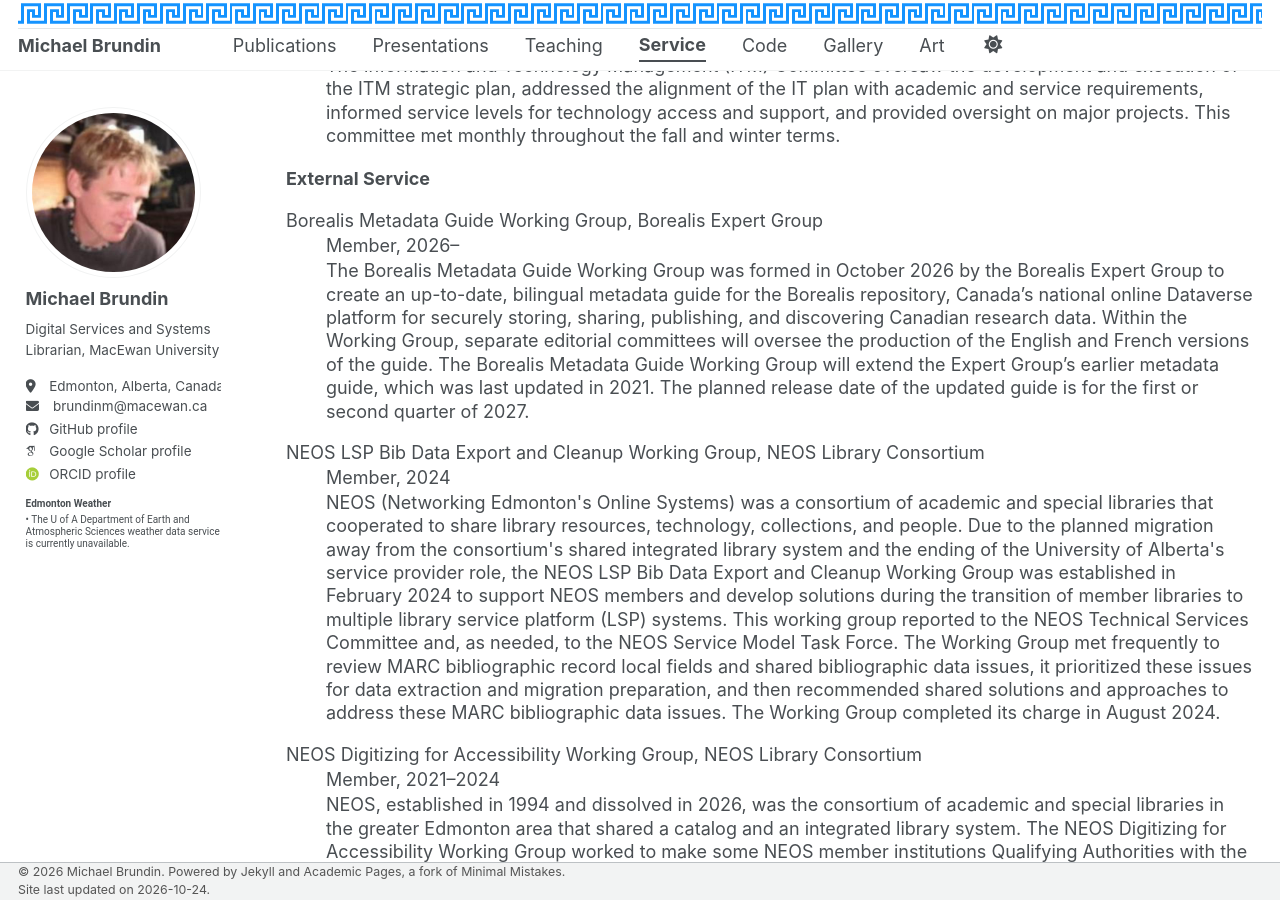
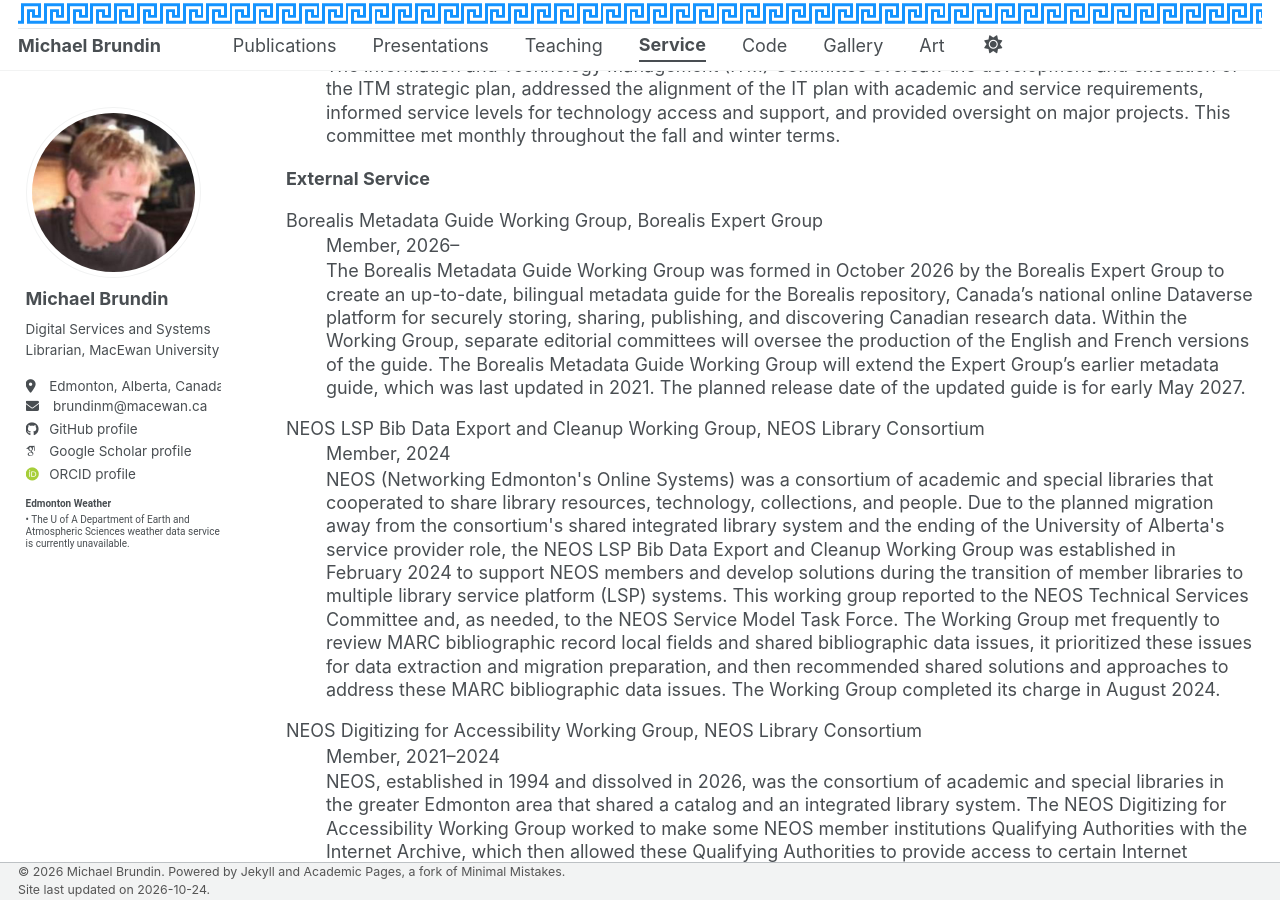
Before and after one commit to brundinm/brundinm.github.io, a Jekyll site: the page built from _pages/service.html, in a window 1280 px wide and 900 px high, scrolled down 4497 px. Built offline with Jekyll 4.4.1, drawn with Linux system fonts in a browser that asks for light colours; some web fonts are replaced; a script bundle is joined from its source files by our own code; library files that are not in the unit come from our copies.

Commit message:
Update service.html

```diff
--- a/_pages/service.html
+++ b/_pages/service.html
@@ -168,7 +168,7 @@
 <dl>
   <dt>Borealis Metadata Guide Working Group, Borealis Expert Group</dt>
   <dd>Member, 2026–</dd>
-  <dd>The Borealis Metadata Guide Working Group was formed in October 2026 by the Borealis Expert Group to create an up-to-date, bilingual metadata guide for the Borealis repository, Canada’s national online Dataverse platform for securely storing, sharing, publishing, and discovering Canadian research data. Within the Working Group, separate editorial committees will oversee the production of the English and French versions of the guide. The Borealis Metadata Guide Working Group will extend the Expert Group’s earlier metadata guide, which was last updated in 2021. The planned release date of the updated guide is for the first or second quarter of 2027.</dd>
+  <dd>The Borealis Metadata Guide Working Group was formed in October 2026 by the Borealis Expert Group to create an up-to-date, bilingual metadata guide for the Borealis repository, Canada’s national online Dataverse platform for securely storing, sharing, publishing, and discovering Canadian research data. Within the Working Group, separate editorial committees will oversee the production of the English and French versions of the guide. The Borealis Metadata Guide Working Group will extend the Expert Group’s earlier metadata guide, which was last updated in 2021. The planned release date of the updated guide is for early May 2027.</dd>
 </dl>
 <dl>
   <dt>NEOS LSP Bib Data Export and Cleanup Working Group, NEOS Library Consortium</dt>
```
